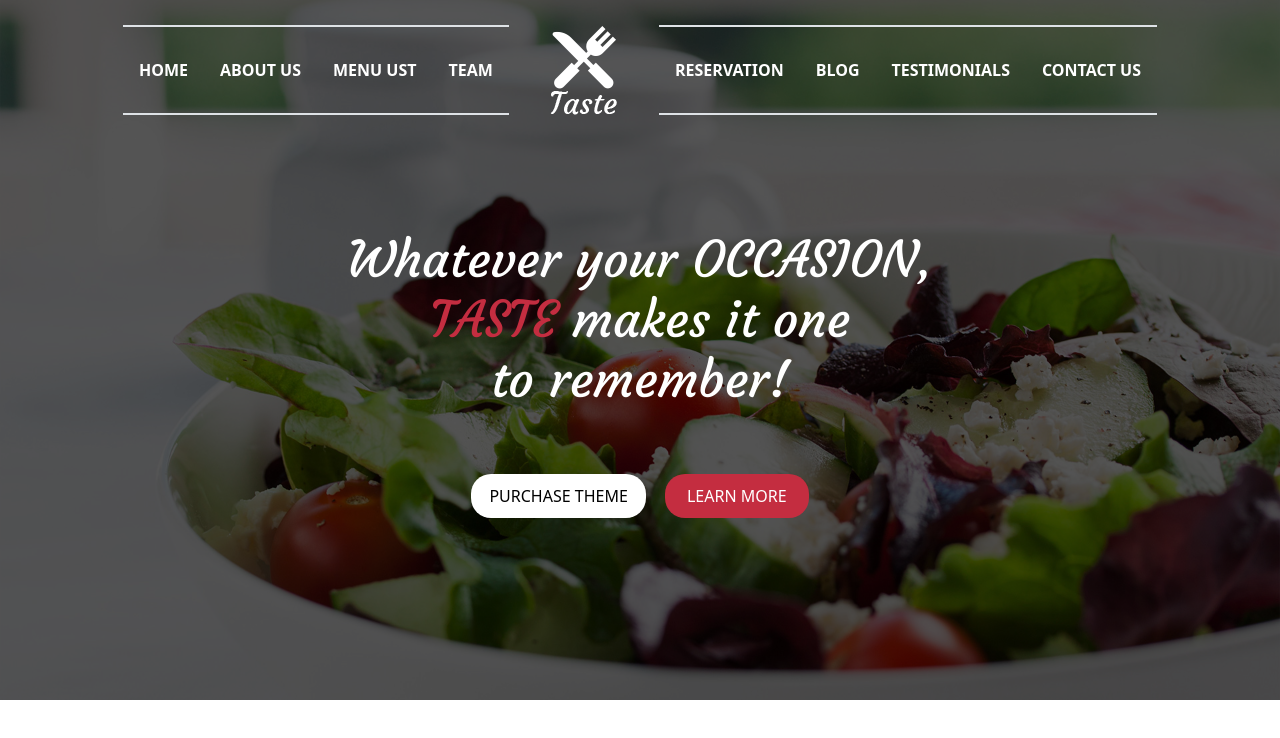
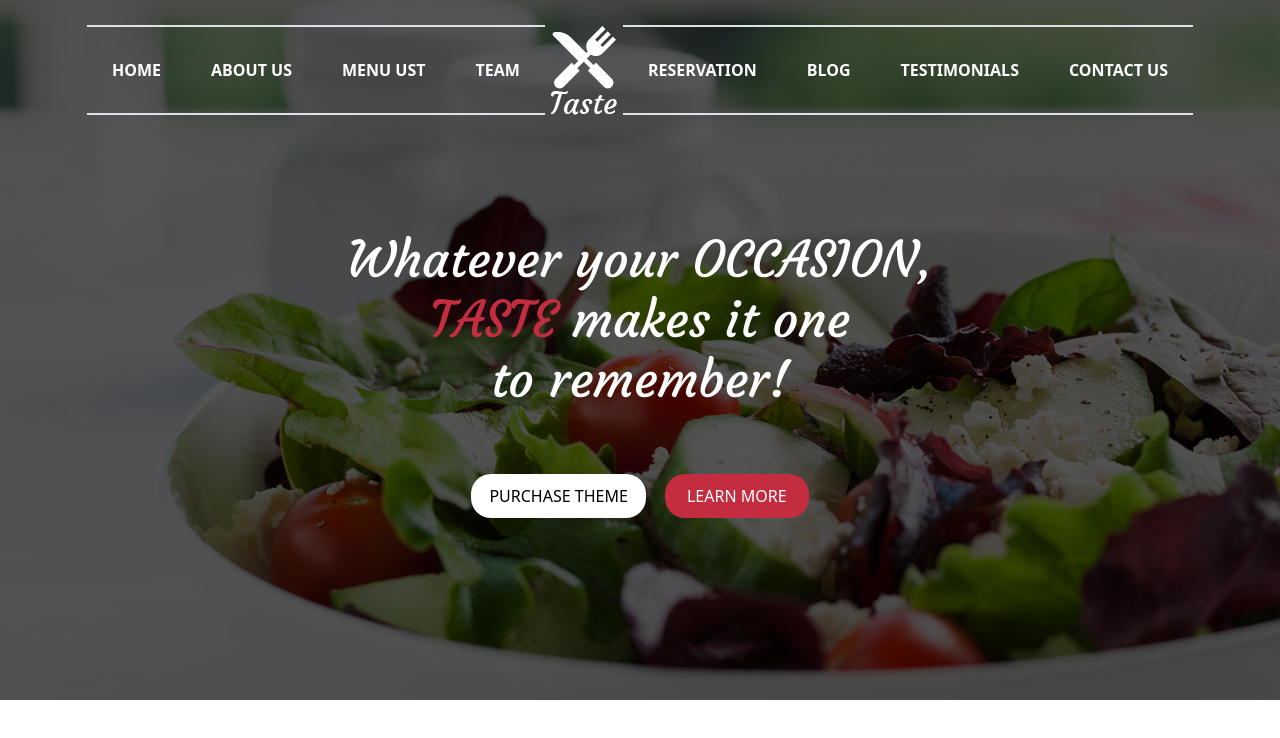
Before and after one commit to Room101o/projet_css_prenom_nom, a website: page index.html in a window 1280 px wide. Drawn offline with nearby package versions, Linux system fonts and the light colour scheme.

Commit message:
update header

```diff
--- a/index.html
+++ b/index.html
@@ -19,19 +19,19 @@
         <div class="container d-flex">
 
             <nav class="nav mx-auto  d-flex align-items-center bor border-2 border-bottom border-top">
-                <a class="nav-link text-white fw-semibold active" aria-current="page" href="#">HOME</a>
-                <a class="nav-link text-white fw-semibold" href="#">ABOUT US</a>
-                <a class="nav-link text-white fw-semibold" href="#">MENU UST</a>
-                <a class="nav-link text-white fw-semibold" href="#">TEAM</a>
+                <a class="nav-link text-white fw-semibold p-5 active" aria-current="page" href="#">HOME</a>
+                <a class="nav-link text-white fw-semibold p-5" href="#">ABOUT US</a>
+                <a class="nav-link text-white fw-semibold p-5" href="#">MENU UST</a>
+                <a class="nav-link text-white fw-semibold p-5" href="#">TEAM</a>
             </nav>
                 <div>
                     <img src="./public/images/logo.png" alt="" class="">
                 </div>
                 <nav class="nav mx-auto d-flex align-items-center border-2  border-bottom border-top">
-                    <a class="nav-link text-white fw-semibold active" aria-current="page" href="#">RESERVATION</a>
-                    <a class="nav-link text-white fw-semibold" href="#">BLOG</a>
-                    <a class="nav-link text-white fw-semibold" href="#">TESTIMONIALS</a>
-                    <a class="nav-link text-white fw-semibold " href="#">CONTACT US</a>
+                    <a class="nav-link text-white fw-semibold p-5 active" aria-current="page" href="#">RESERVATION</a>
+                    <a class="nav-link text-white fw-semibold p-5" href="#">BLOG</a>
+                    <a class="nav-link text-white fw-semibold p-5" href="#">TESTIMONIALS</a>
+                    <a class="nav-link text-white fw-semibold p-5 " href="#">CONTACT US</a>
                 </nav>
         </div>
         <!--section content header-->
```
